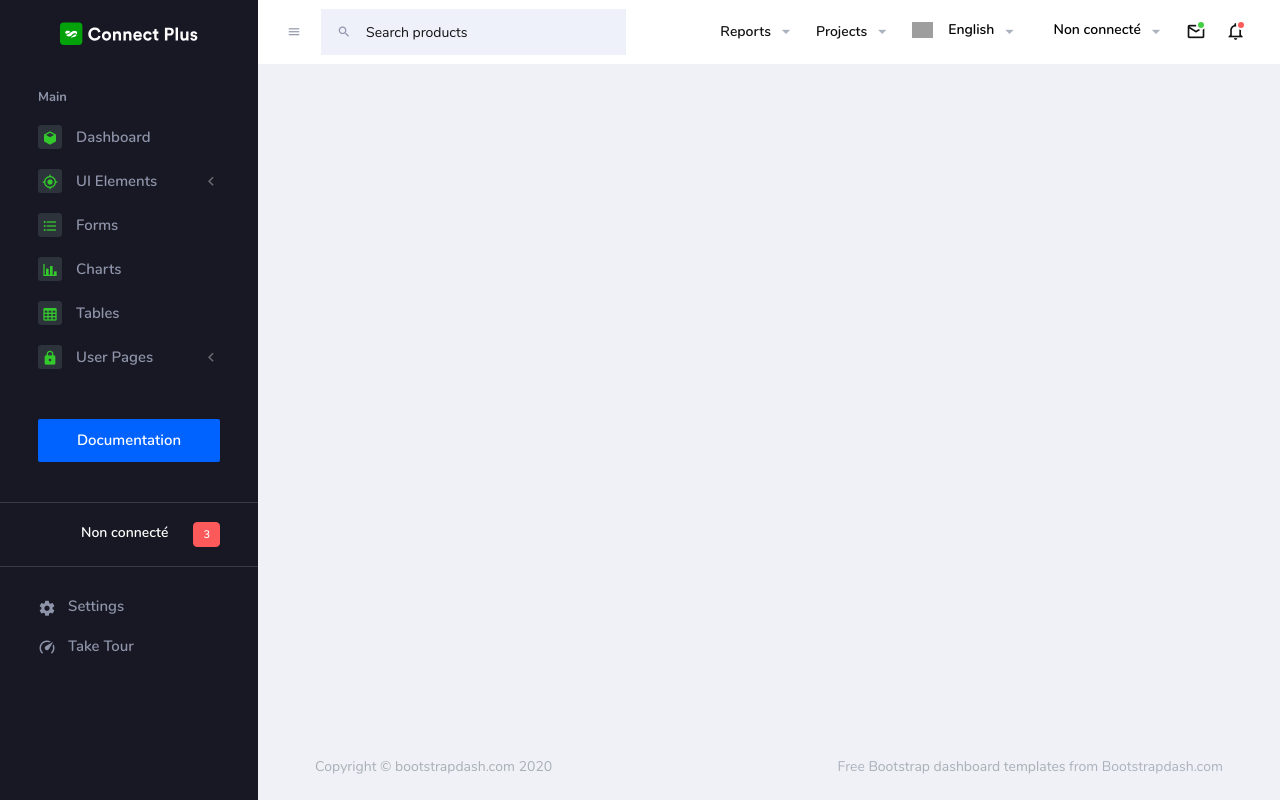
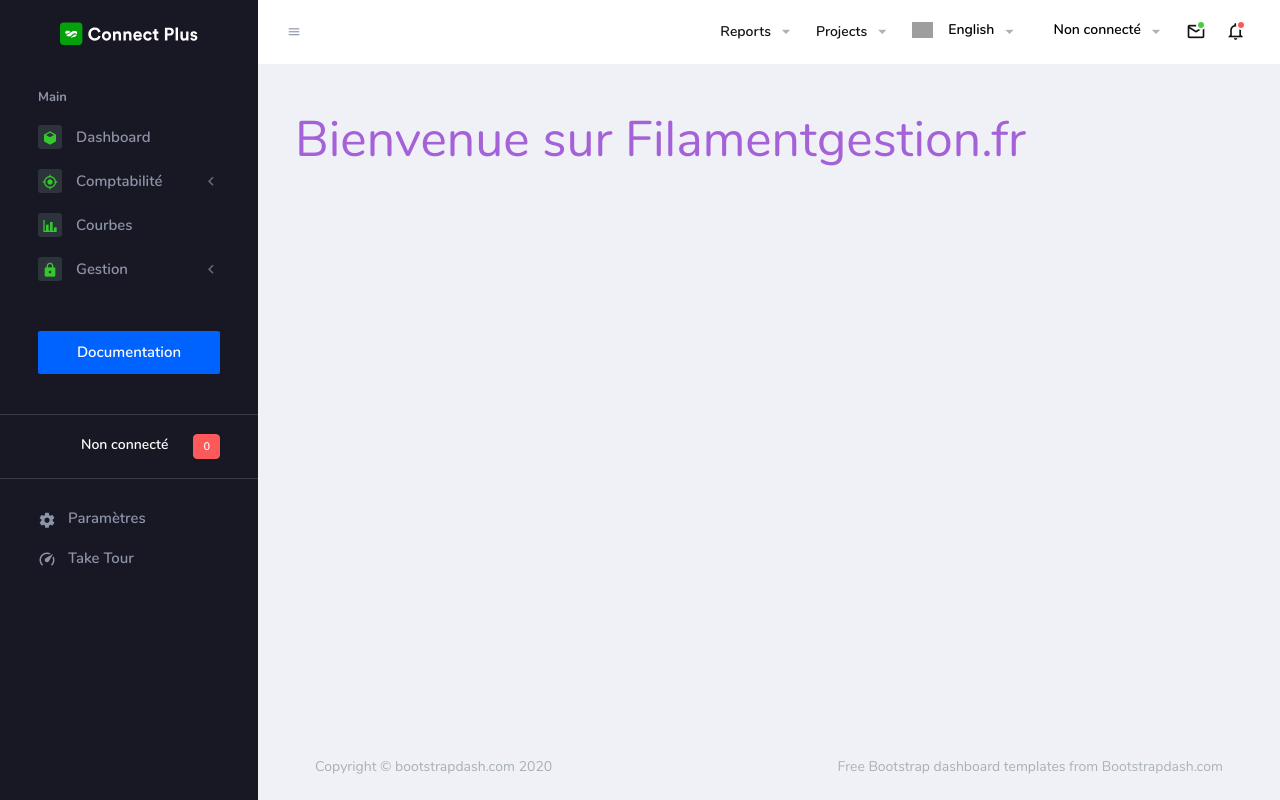
Before and after one commit to Mathbech/filamentgestion.fr, a Symfony app: template templates/public/index.html.twig in a window 1280 px wide. Run offline with Twig, Linux system fonts and the light colour scheme; the template is opened without the code that fills it, so the values that code supplies are empty; some libraries are stand-ins or nearby versions; grey boxes are pictures that could not be loaded.

Commit message:
modification de la sidebar

```diff
--- a/src/Controller/PublicController.php
+++ b/src/Controller/PublicController.php
@@ -17,7 +17,7 @@
         ]);
     }
 
-    #[Route('/dash', name: 'dash_public')]
+    #[Route('/dashboard', name: 'dash_public')]
     public function dash(): Response
     {
         return $this->render('public/accueil.html.twig', [
--- a/templates/nav/navbar.html.twig
+++ b/templates/nav/navbar.html.twig
@@ -8,14 +8,14 @@
       <span class="mdi mdi-menu"></span>
     </button>
     <div class="search-field d-none d-xl-block">
-      <form class="d-flex align-items-center h-100" action="#">
+      {# <form class="d-flex align-items-center h-100" action="#">
         <div class="input-group">
           <div class="input-group-prepend bg-transparent">
             <i class="input-group-text border-0 mdi mdi-magnify"></i>
           </div>
           <input type="text" class="form-control bg-transparent border-0" placeholder="Search products">
         </div>
-      </form>
+      </form> #}
     </div>
     <ul class="navbar-nav navbar-nav-right">
       <li class="nav-item  dropdown d-none d-md-block">
--- a/templates/nav/sidebar.html.twig
+++ b/templates/nav/sidebar.html.twig
@@ -10,14 +10,14 @@
     <li class="nav-item">
       <a class="nav-link" data-toggle="collapse" href="#ui-basic" aria-expanded="false" aria-controls="ui-basic">
         <span class="icon-bg"><i class="mdi mdi-crosshairs-gps menu-icon"></i></span>
-        <span class="menu-title">UI Elements</span>
+        <span class="menu-title">Comptabilité</span>
         <i class="menu-arrow"></i>
       </a>
       <div class="collapse" id="ui-basic">
         <ul class="nav flex-column sub-menu">
-          <li class="nav-item"> <a class="nav-link" href="pages/ui-features/buttons.html">Buttons</a></li>
-          <li class="nav-item"> <a class="nav-link" href="pages/ui-features/dropdowns.html">Dropdowns</a></li>
-          <li class="nav-item"> <a class="nav-link" href="pages/ui-features/typography.html">Typography</a></li>
+          <li class="nav-item"> <a class="nav-link" href="#">Comptes</a></li>
+          <li class="nav-item"> <a class="nav-link" href="#">Achats</a></li>
+          <li class="nav-item"> <a class="nav-link" href="#">Ventes</a></li>
         </ul>
       </div>
     </li>
@@ -29,37 +29,37 @@
       </a>
     </li>
     {% endif %}
-    <li class="nav-item">
+    {# <li class="nav-item">
       <a class="nav-link" href="pages/forms/basic_elements.html">
         <span class="icon-bg"><i class="mdi mdi-format-list-bulleted menu-icon"></i></span>
         <span class="menu-title">Forms</span>
       </a>
-    </li>
+    </li> #}
     <li class="nav-item">
-      <a class="nav-link" href="pages/charts/chartjs.html">
+      <a class="nav-link" href="#">
         <span class="icon-bg"><i class="mdi mdi-chart-bar menu-icon"></i></span>
-        <span class="menu-title">Charts</span>
+        <span class="menu-title">Courbes</span>
       </a>
     </li>
-    <li class="nav-item">
+    {# <li class="nav-item">
       <a class="nav-link" href="pages/tables/basic-table.html">
         <span class="icon-bg"><i class="mdi mdi-table-large menu-icon"></i></span>
         <span class="menu-title">Tables</span>
       </a>
-    </li>
+    </li> #}
     <li class="nav-item">
       <a class="nav-link" data-toggle="collapse" href="#auth" aria-expanded="false" aria-controls="auth">
         <span class="icon-bg"><i class="mdi mdi-lock menu-icon"></i></span>
-        <span class="menu-title">User Pages</span>
+        <span class="menu-title">Gestion</span>
         <i class="menu-arrow"></i>
       </a>
       <div class="collapse" id="auth">
         <ul class="nav flex-column sub-menu">
-          <li class="nav-item"> <a class="nav-link" href="pages/samples/blank-page.html"> Blank Page </a></li>
-          <li class="nav-item"> <a class="nav-link" href="pages/samples/login.html"> Login </a></li>
-          <li class="nav-item"> <a class="nav-link" href="pages/samples/register.html"> Register </a></li>
-          <li class="nav-item"> <a class="nav-link" href="pages/samples/error-404.html"> 404 </a></li>
-          <li class="nav-item"> <a class="nav-link" href="pages/samples/error-500.html"> 500 </a></li>
+          <li class="nav-item"> <a class="nav-link" href="#"> Ajout </a></li>
+          <li class="nav-item"> <a class="nav-link" href="#"> Retrait </a></li>
+          <li class="nav-item"> <a class="nav-link" href="#"> Imprimantes </a></li>
+          <li class="nav-item"> <a class="nav-link" href="#"> Stock </a></li>
+          <li class="nav-item"> <a class="nav-link" href="#"> Impressions </a></li>
         </ul>
       </div>
     </li>
@@ -84,22 +84,21 @@
                 <p class="mb-1">
                   {% if app.user %}
                     {{ app.user.username }}
-                {% endif %}
-                {% if app.user is empty %}
+                {% else %}
                     Non connecté
                 {% endif %}
                 </p>
               </div>
             </div>
           </div>
-          <div class="badge badge-danger">3</div>
+          <div class="badge badge-danger">0</div>
         </div>
       </div>
     </li>
     <li class="nav-item sidebar-user-actions">
       <div class="sidebar-user-menu">
         <a href="#" class="nav-link"><i class="mdi mdi-settings menu-icon"></i>
-          <span class="menu-title">Settings</span>
+          <span class="menu-title">Paramètres</span>
         </a>
       </div>
     </li>
--- a/templates/public/index.html.twig
+++ b/templates/public/index.html.twig
@@ -2,5 +2,7 @@
 
 
 {% block body %}
-
+    <div class="row">
+        <p class="text-info display-2">Bienvenue sur Filamentgestion.fr</p>
+    </div>
 {% endblock %}
```
Also changed, not shown: 1 other file.
